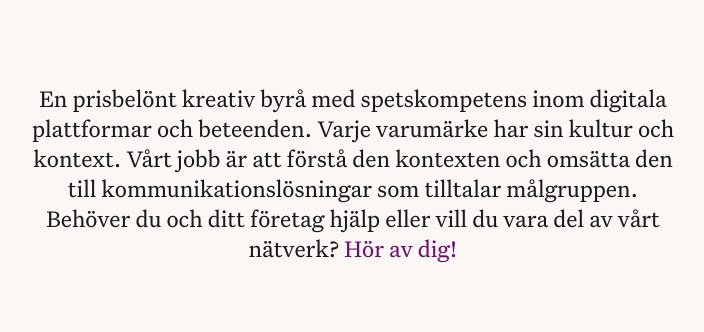
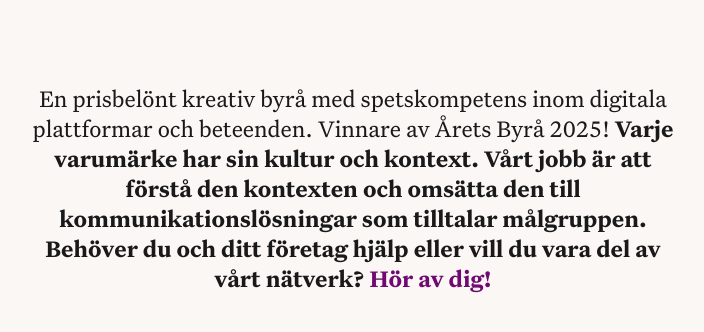
Before and after one commit to kwdstudio/kwdstudio.github.io, a Jekyll site: the page built from index.html, in a window 1280 px wide and 900 px high, scrolled down 637 px, cut to the strip 177-527 px from the top of the window. Shown: the top 332 px of the strip, without its empty margins (287-991 px from the left). Built offline with Jekyll 4.4.1, drawn with Linux system fonts in a browser that asks for light colours.

Commit message:
Update index.html

```diff
--- a/index.html
+++ b/index.html
@@ -28,7 +28,7 @@ clean_title: true
     <div class="Wrapper">
       <div class="Section-contentInner">
         <div class="Section-body">
-          <p>En prisbelönt kreativ byrå med spetskompetens inom digitala plattformar och beteenden. Varje varumärke har sin kultur och kontext. Vårt jobb är att förstå den kontexten och omsätta den till kommunikationslösningar som tilltalar målgruppen. Behöver du och ditt företag hjälp eller vill du vara del av vårt nätverk? <a href="https://kwdstudio.se/kontakt">Hör av dig!</p>
+          <p>En prisbelönt kreativ byrå med spetskompetens inom digitala plattformar och beteenden. Vinnare av Årets Byrå 2025! <b/> Varje varumärke har sin kultur och kontext. Vårt jobb är att förstå den kontexten och omsätta den till kommunikationslösningar som tilltalar målgruppen. Behöver du och ditt företag hjälp eller vill du vara del av vårt nätverk? <a href="https://kwdstudio.se/kontakt">Hör av dig!</p>
         </div>
       </div>
     </div>
```
